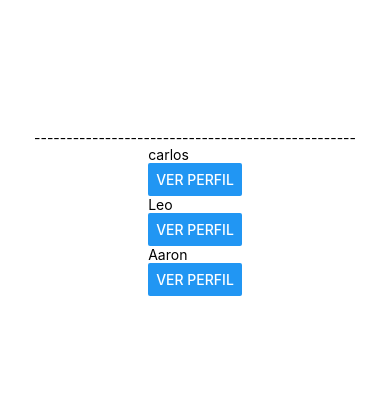
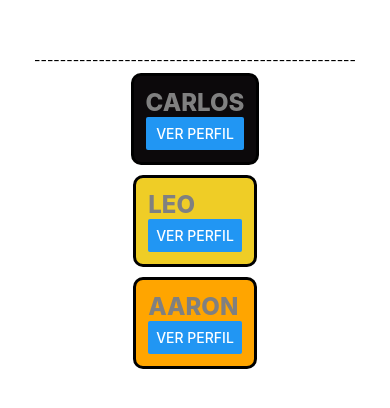
Before and after one commit to Carlos-444/DAM222, a React Native app in the folder miAPP2/: screen / in a window 390 px wide. Shown: the part 210-618 px from the top of the page. Built offline with nearby package versions, Linux system fonts and the light colour scheme.

Commit message:
trabajamos con estilos

```diff
--- a/miAPP2/App.js
+++ b/miAPP2/App.js
@@ -12,11 +12,11 @@ export default function App() {
 
       <Text>--------------------------------------------------</Text>
 
-      <Perfil nombre="carlos" materia={"Movil"}/>
+      <Perfil style={styles.tarjeta1} nombre="carlos" materia="ED" cuatri="4" carrera="ITIID"/>
 
-      <Perfil nombre="Leo" cuatri="Cuarto"/>
+      <Perfil style={styles.tarjeta2} nombre="Leo" materia="Movil" cuatri="4" carrera="ITIID"/>
 
-      <Perfil nombre="Aaron" carrera="ITIID"/>
+      <Perfil style={styles.tarjeta3} nombre="Aaron" materia="Web" cuatri="4"  carrera="ITIID"/>
 
 
     </View>
@@ -34,4 +34,14 @@ const styles = StyleSheet.create({
     height: 200,
     resizeMode: 'contain',
   },
+  tarjeta1:{
+    backgroundColor:'#0c090b'
+  },
+  tarjeta2:{
+    backgroundColor:'rgba(238, 202, 22, 0.93)'
+  },
+
+  tarjeta3:{
+    backgroundColor:'orange'
+  },
 });
--- a/miAPP2/components/Perfil.js
+++ b/miAPP2/components/Perfil.js
@@ -1,20 +1,55 @@
-import {Text, View, Button} from 'react-native';
+import {Text, View, Button, StyleSheet} from 'react-native';
 import {useState} from 'react';
-export const Perfil=({nombre,carrera,materia,cuatri})=>{
+
+
+export const Perfil=({nombre,carrera,materia,cuatri,style})=>{
     const[mostrar,setMostrar]=useState(false);
     return(
 
-        <View>
-        <Text>{nombre}</Text>
+        <View style={[estilos.tarjeta,style]}>
+        <Text style={estilos.nombre}>{nombre}</Text>
 
         {mostrar &&
             <>
-        <Text> {carrera}</Text>
-        <Text>{materia}</Text>
-        <Text>{cuatri}</Text>
+        <Text style={[estilos.carrera]}> {carrera}</Text>
+        <Text style={[estilos.otroTexto]}>{materia}</Text>
+        <Text style={[estilos.otroTexto]}>{cuatri}</Text>
         </>
     }
     <Button title="Ver Perfil" onPress={()=>setMostrar(!mostrar)}/>
         </View>
     )
 }
+
+const estilos=StyleSheet.create({
+    nombre:{
+        fontSize:24,
+        fontWeight:800,
+        textTransform:'uppercase',
+        color:'gray',
+
+    },
+    carrera:{
+        fontSize:18,
+        color:'red',
+        fontFamily:'monospace',
+    },
+    otroTexto:{
+        fontSize:14,
+        fontFamily:'monospace',
+        fontstyle:'italic',
+        color:'purple',
+
+    },
+    tarjeta:{
+        borderWidth:3,
+        borderRadius:10,
+        padding:12,
+        margin:5,
+
+    },
+
+
+
+
+});
```
